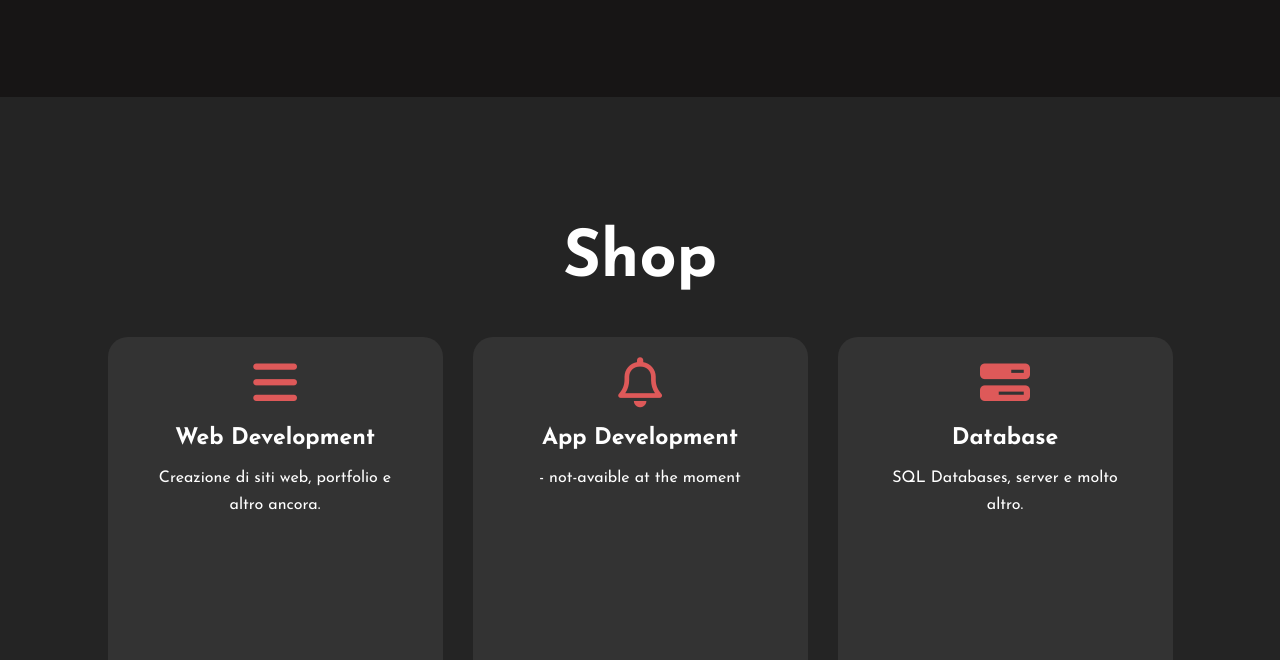
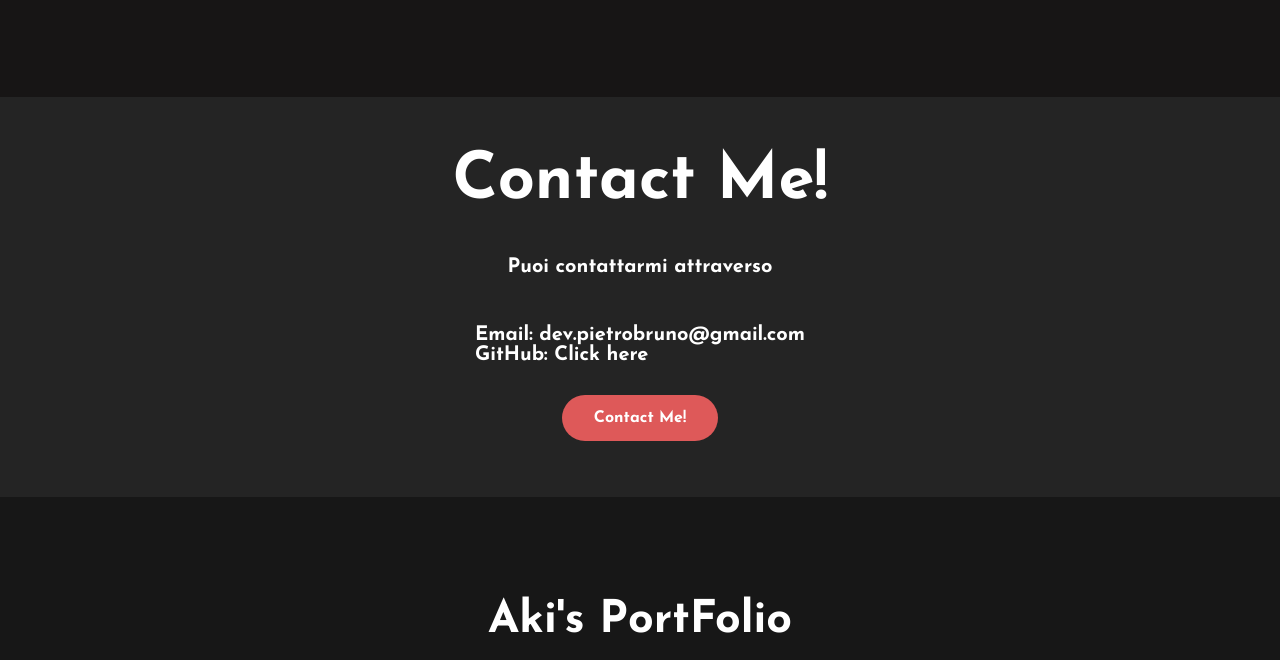
Before and after one commit to developeraki/akidev, a plain HTML site: page index.html in a window 1280 px wide. Shown: the part 1302-1962 px from the top of the page. Drawn offline with Linux system fonts and the light colour scheme.

Commit message:
Fixed Errors + Added Files
Aggiunti:
- CHANGELOG.md : modifiche e dettagli sui commit più importanti.
- _settings.json : informazioni sul progetto
Modificati:
- index.html : tolta (commentata) per ora la parte sullo shop e modificato il codice.
- style.css : modificata la parte dello shop e dei contatti. (maggiori dettagli nel changelog)

```diff
--- a/index.html
+++ b/index.html
@@ -54,8 +54,9 @@
         </div>
     </section>
 
+
     <!-- shop section -->
-    <div class="service selector" id="shop">
+    <!-- <div class="service selector" id="shop">
         <div class="title">
             <h2>Shop</h2>
         </div>
@@ -70,7 +71,7 @@
                         <br>
                     </p>
                     <p style="text-align: center;">
-                       <!-- <a class="button" target="_blank" href="C:\Users\Alisa\Desktop\portfolio\src\shop\shop.html#websites">Read More</a>-->
+                       <a class="button" target="_blank" href="C:\Users\Alisa\Desktop\portfolio\src\shop\shop.html#websites">Read More</a>
                     </p>
                 </div>
             </div>
@@ -84,7 +85,7 @@
                             <br>
                         </p>
                         <p style="text-align: center;">
-                            <!-- <a class="button" target="_blank" href="C:\Users\Alisa\Desktop\portfolio\src\shop\shop.html#applications">Read More</a>-->
+                            <a class="button" target="_blank" href="C:\Users\Alisa\Desktop\portfolio\src\shop\shop.html#applications">Read More</a>
                         </p>
                     </div>
                 </div>
@@ -101,13 +102,13 @@
                             <br>
                         </p>
                         <p style="text-align: center;">
-                            <!-- <a class="button" target="_blank" href="C:\Users\Alisa\Desktop\portfolio\src\shop\shop.html#databases">Read More</a>-->
+                            <a class="button" target="_blank" href="C:\Users\Alisa\Desktop\portfolio\src\shop\shop.html#databases">Read More</a>
                         </p>
                     </div>
                 </div>
             </div>
         </div>
-    </div>
+    </div> -->
 
 
     <!-- Contact me section -->
--- a/style.css
+++ b/style.css
@@ -272,12 +272,17 @@ h5{
 
 .contact-me{
     width: 100%;
-    height: 290px;
+    height: 400px;
     background: rgb(36, 36, 36);
     display: flex;
     align-items: center;
     flex-direction: column;
     justify-content: center;
+}
+
+#contact-me{
+    margin-top: 125px;
+
 }
 
 .contact-me p{
@@ -286,6 +291,7 @@ h5{
     font-weight: bold;
     margin-bottom: 25px;
 }
+
 
 .contact-me .button-two{
     background-color: #de5959;
@@ -308,7 +314,9 @@ h5{
 #text-contact{
     font-size: 20px;
     text-align: left;
-
+    padding-top: 18px;
+    padding-bottom: 5px;
+    cursor: pointer;
 }
 
 #title9{
```
Also changed, not shown: _settings.json (added, +15 -0 lines), 1 other file.
